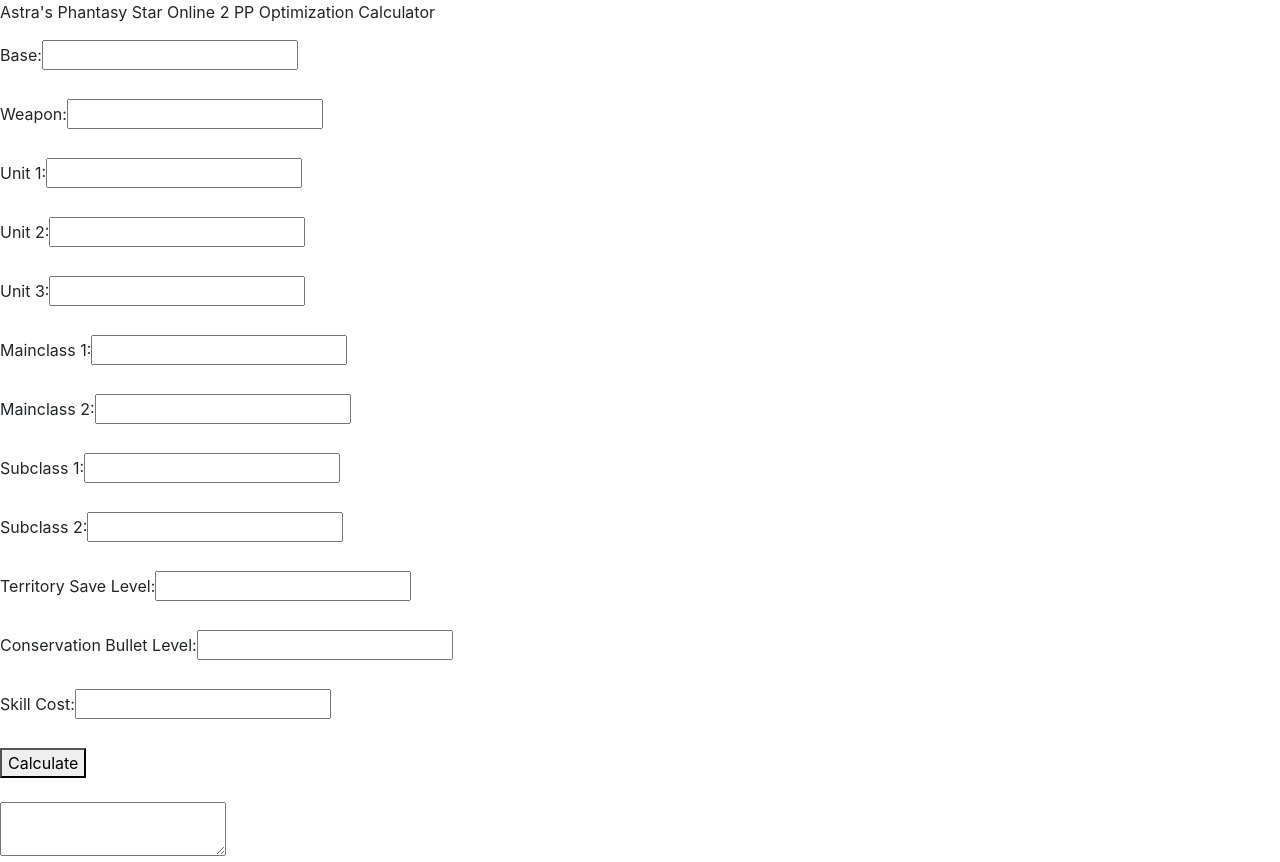
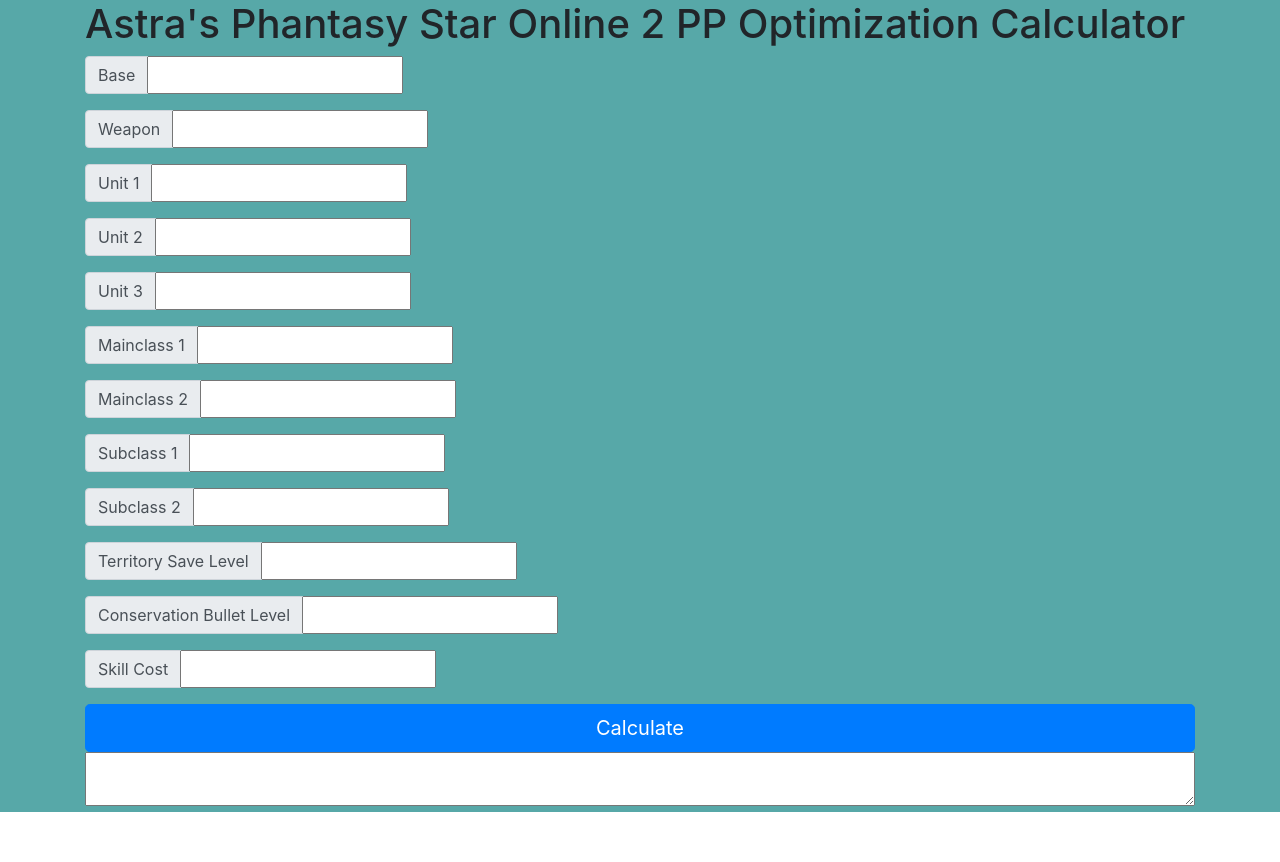
Before and after one commit to Kirbstomper/PSO2PPOptimization, an Angular app: page / in a window 1280 px wide. After the commit the page ends 812 px from the top, so only its background shows below. Built offline with nearby package versions, Linux system fonts and the light colour scheme.

Commit message:
Some CSS/color changes TODO: Replace Skill Cost with skill selection TODO: Factor in PP Conservation Bullet Levels

```diff
--- a/src/app/calculator/calculator.component.css
+++ b/src/app/calculator/calculator.component.css
@@ -0,0 +1,11 @@
+:host {
+    background-color: rgb(87, 168, 168);
+    size: 200px 200px;
+    display: block;
+}
+textarea {
+    width: 100%;
+    -webkit-box-sizing: border-box; /* Safari/Chrome, other WebKit */
+    -moz-box-sizing: border-box;    /* Firefox, other Gecko */
+    box-sizing: border-box;         /* Opera/IE 8+ */
+}
--- a/src/app/calculator/calculator.component.html
+++ b/src/app/calculator/calculator.component.html
@@ -1,42 +1,88 @@
-<p>Astra's Phantasy Star Online 2 PP Optimization Calculator</p>
+<div class="container">
+    <h1>Astra's Phantasy Star Online 2 PP Optimization Calculator</h1>
+    <div class="input-group mb-3">
+        <div class="input-group-prepend">
+            <span class="input-group-text" id="basic-addon1">Base</span>
+        </div>
+        <input type="text" id="base" name="base" [(ngModel)]="base">
+    </div>
+    <div class="input-group mb-3">
+        <div class="input-group-prepend">
+            <span class="input-group-text" id="basic-addon1">Weapon</span>
+        </div>
+        <input type="text" id="weapon" name="weapon" [(ngModel)]="weapon">
+    </div>
 
+    <div class="input-group mb-3">
+        <div class="input-group-prepend">
+            <span class="input-group-text" id="basic-addon1">Unit 1</span>
+        </div>
+        <input type="text" id="unit_1" name="unit_1" [(ngModel)]="unit_1">
+    </div>
 
-<label for="base">Base:</label>
-<input type="text" id="base" name="base" [(ngModel)]="base"><br><br>
+    <div class="input-group mb-3">
+        <div class="input-group-prepend">
+            <span class="input-group-text" id="basic-addon1">Unit 2</span>
+        </div>
+        <input type="text" id="unit_2" name="unit_2" [(ngModel)]="unit_2">
+    </div>
 
-<label for="weapon">Weapon:</label>
-<input type="text" id="weapon" name="weapon" [(ngModel)]="weapon"><br><br>
+    <div class="input-group mb-3">
+        <div class="input-group-prepend">
+            <span class="input-group-text" id="basic-addon1">Unit 3</span>
+        </div>
+        <input type="text" id="unit_3" name="unit_3" [(ngModel)]="unit_3">
+    </div>
 
-<label for="unit_1">Unit 1:</label>
-<input type="text" id="unit_1" name="unit_1" [(ngModel)]="unit_1"><br><br>
+    <div class="input-group mb-3">
+        <div class="input-group-prepend">
+            <span class="input-group-text" id="basic-addon1">Mainclass 1</span>
+        </div>
+        <input type="text" id="mainclass_1" name="mainclass_1" [(ngModel)]="mainclass_1">
+    </div>
 
-<label for="unit_2">Unit 2:</label>
-<input type="text" id="unit_2" name="unit_2" [(ngModel)]="unit_2"><br><br>
+    <div class="input-group mb-3">
+        <div class="input-group-prepend">
+            <span class="input-group-text" id="basic-addon1">Mainclass 2</span>
+        </div>
+        <input type="text" id="mainclass_2" name="mainclass_2" [(ngModel)]="mainclass_2">
+    </div>
 
-<label for="unit_3">Unit 3:</label>
-<input type="text" id="unit_3" name="unit_3" [(ngModel)]="unit_3"><br><br>
+    <div class="input-group mb-3">
+        <div class="input-group-prepend">
+            <span class="input-group-text" id="basic-addon1">Subclass 1</span>
+        </div>
+        <input type="text" id="subclass_1" name="subclass_1" [(ngModel)]="subclass_1">
+    </div>
 
-<label for="mainclass_1">Mainclass 1:</label>
-<input type="text" id="mainclass_1" name="mainclass_1" [(ngModel)]="mainclass_1"><br><br>
+    <div class="input-group mb-3">
+        <div class="input-group-prepend">
+            <span class="input-group-text" id="basic-addon1">Subclass 2</span>
+        </div>
+        <input type="text" id="subclass_2" name="subclass_2" [(ngModel)]="subclass_2">
+    </div>
 
-<label for="mainclass_2">Mainclass 2:</label>
-<input type="text" id="mainclass_2" name="mainclass_2" [(ngModel)]="mainclass_2"><br><br>
+    <div class="input-group mb-3">
+        <div class="input-group-prepend">
+            <span class="input-group-text" id="basic-addon1">Territory Save Level</span>
+        </div>
+        <input type="text" id="territory" name="territory" [(ngModel)]="territory">
+    </div>
 
-<label for="subclass_1">Subclass 1:</label>
-<input type="text" id="subclass_1" name="subclass_1" [(ngModel)]="subclass_1"><br><br>
+    <div class="input-group mb-3">
+        <div class="input-group-prepend">
+            <span class="input-group-text" id="basic-addon1">Conservation Bullet Level</span>
+        </div>
+        <input type="text" id="bullet" name="bullet" [(ngModel)]="bullet">
+    </div>
 
-<label for="subclass_2">Subclass 2:</label>
-<input type="text" id="subclass_2" name="subclass_2" [(ngModel)]="subclass_2"><br><br>
+    <div class="input-group mb-3">
+        <div class="input-group-prepend">
+            <span class="input-group-text" id="basic-addon1">Skill Cost</span>
+        </div>
+        <input type="text" id="skillCost" name="skillCost" [(ngModel)]="skillCost">
+    </div>
+    <button class="btn btn-primary btn-lg btn-block" (click)="update()">Calculate</button>
 
-<label for="territory">Territory Save Level:</label>
-<input type="text" id="territory" name="territory" [(ngModel)]="territory"><br><br>
-
-<label for="bullet">Conservation Bullet Level:</label>
-<input type="text" id="bullet" name="bullet" [(ngModel)]="bullet"><br><br>
-
-<label for="skillCost">Skill Cost:</label>
-<input type="text" id="skillCost" name="skillCost" [(ngModel)]="skillCost"><br><br>
-
-<button (click)="update()">Calculate</button><br><br>
-
-<textarea [(ngModel)]="output"></textarea>
+    <textarea class="text" [(ngModel)]="output"></textarea>
+</div>
--- a/src/app/calculator/calculator.component.ts
+++ b/src/app/calculator/calculator.component.ts
@@ -1,4 +1,5 @@
 import { Component, OnInit } from '@angular/core';
+import { $ } from 'protractor';
 
 @Component({
   selector: 'app-calculator',
```
